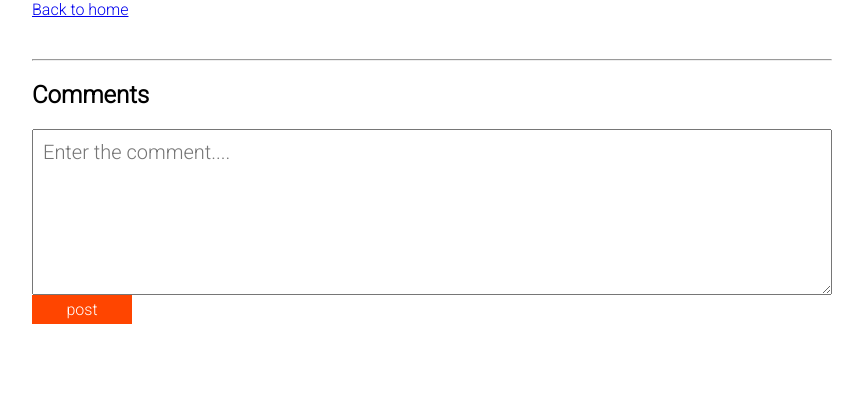
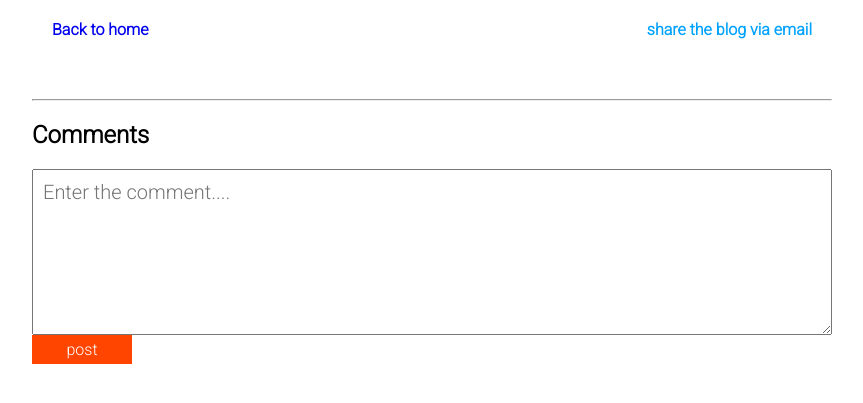
Before and after one commit to binary-ibex/simple_django_blog, a Django app: page /comment_on_blog/1 in a window 1280 px wide. Shown: the top 403 px of the page, without its empty margins (208-1071 px from the left). Run offline with Django 4.2, Linux system fonts and the light colour scheme; the visitor is signed in with stand-in values (Sample User, id 1).

Commit message:
improvised the ui

```diff
--- a/blog_app/templates/blog/blog.html
+++ b/blog_app/templates/blog/blog.html
@@ -2,7 +2,11 @@
 
 {% block mainblock %}
 <div class="main-container">
-    <a href="/home">Back to home</a>
+    <div class="blog-header">
+        <a class="back_to_home" href="/home">Back to home</a>
+        <a class="share_blog" href="#">share the blog via email</a>
+    </div>
+
     <h1 class="blog-title">{{blog.title}}</h1>
     <p class="blog-content">{{blog.content}}</p>
 
@@ -37,6 +41,22 @@
 
 {% block styleblock %}
 <style>
+    .blog-header {
+        display: flex;
+        flex-direction: row;
+        justify-content: space-between;
+    }
+    .share_blog {
+        font-weight: bold;
+        color: rgb(0, 162, 255);
+        margin: 20px;
+        text-decoration: none;
+    }
+    .back_to_home {
+        font-weight: bold;
+        margin: 20px;
+        text-decoration: none;
+    }
     .profile-name {
         font-weight: bold;
     }
```
